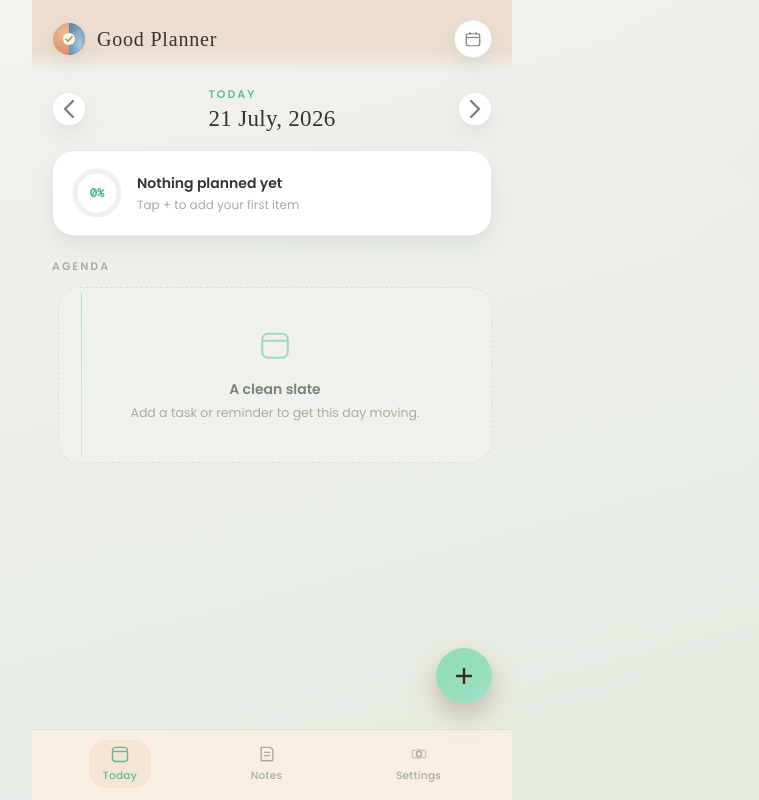
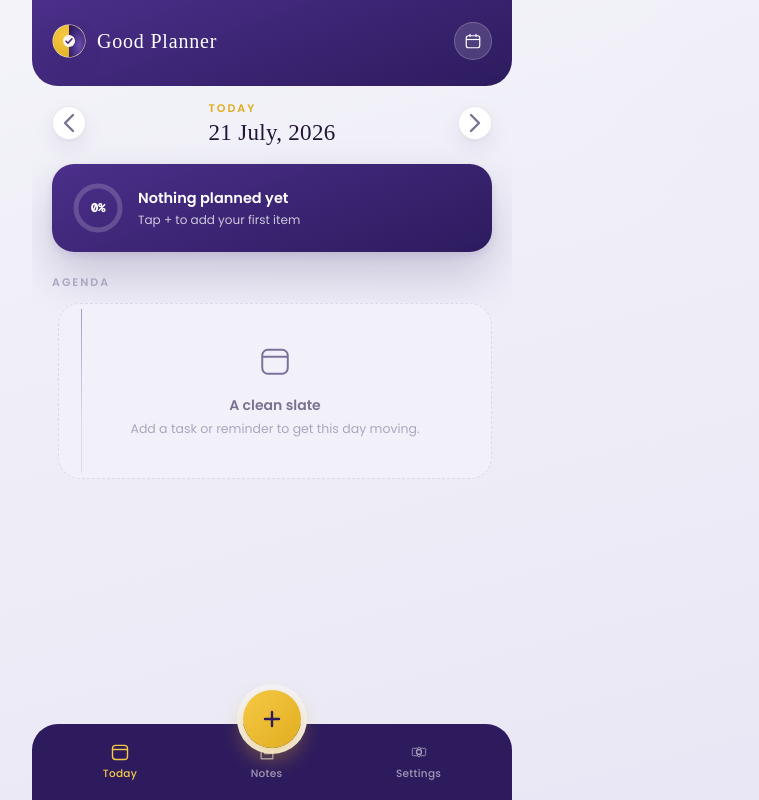
Before and after one commit to Hadimughal8/good-planner, a plain HTML site: page www/index.html in a window 1280 px wide. Shown: the whole page, without its empty margins (368-1127 px from the left). Drawn offline with nearby package versions, Linux system fonts and the light colour scheme; a web font is replaced by a local one.

Commit message:
Update index.html

```diff
--- a/www/index.html
+++ b/www/index.html
@@ -8,34 +8,36 @@
 <link href="https://fonts.googleapis.com/css2?family=Italiana&family=Cormorant+Garamond:ital,wght@0,500;0,600;1,500&family=Poppins:wght@400;500;600;700&family=DM+Mono:wght@400;500&display=swap" rel="stylesheet">
 <style>
   :root{
-    /* Default theme — mint styleguide palette */
-    --bg-1:#f2f4ef;
-    --bg-2:#eaeee7;
-    --bg-3:#e3e9df;
+    /* Default theme — purple & gold planner palette */
+    --bg-1:#f4f4fa;
+    --bg-2:#eeedf7;
+    --bg-3:#e8e6f4;
     --surface:#ffffff;
     --surface-raised:#ffffff;
-    --surface-inset:#eef2ea;
-    --surface-pressed:#e4e9de;
-    --border:rgba(60,70,55,0.10);
-    --border-soft:rgba(60,70,55,0.06);
-    --border-accent:rgba(126,209,171,0.6);
-    --accent-peach:#8fdcb8;
-    --accent-peach-deep:#5cbf94;
-    --accent-blue:#9de0c4;
-    --accent-blue-deep:#6bc9a0;
-    --accent-blush:#c9e8d8;
-    --text-hi:#33362f;
-    --text-mid:#7c8378;
-    --text-low:#a8ada2;
-    --success:#7fcf9e;
-    --warning:#e0c26a;
-    --danger:#e08a82;
-    --shadow-soft: 0 1px 2px rgba(60,80,60,0.05), 0 10px 22px rgba(60,80,60,0.08);
-    --shadow-deep: 0 3px 8px rgba(60,80,60,0.08), 0 24px 48px rgba(60,80,60,0.16);
+    --surface-inset:#f2f1f9;
+    --surface-pressed:#e9e7f4;
+    --border:rgba(45,27,94,0.10);
+    --border-soft:rgba(45,27,94,0.06);
+    --border-accent:rgba(75,47,138,0.45);
+    --accent-peach:#f6c945;
+    --accent-peach-deep:#e0ad1f;
+    --accent-blue:#4b2f8a;
+    --accent-blue-deep:#2d1b5e;
+    --accent-blush:#e8dcff;
+    --text-hi:#221638;
+    --text-mid:#7b7191;
+    --text-low:#aca5c0;
+    --success:#4caf7d;
+    --warning:#e0ad1f;
+    --danger:#e0615a;
+    --shadow-soft: 0 1px 2px rgba(45,27,94,0.05), 0 10px 22px rgba(45,27,94,0.08);
+    --shadow-deep: 0 3px 8px rgba(45,27,94,0.10), 0 24px 48px rgba(45,27,94,0.20);
     --radius-s:10px;
     --radius-m:16px;
     --radius-l:22px;
     --radius-full:999px;
+    --header-grad: linear-gradient(160deg, #4b2f8a 0%, #2d1b5e 100%);
+    --nav-bg: #2d1b5e;
   }
 
   /* Classic (original) warm theme — toggled on from Settings */
@@ -63,6 +65,8 @@
     --danger:#cf7b68;
     --shadow-soft: 0 1px 2px rgba(110,80,55,0.06), 0 10px 22px rgba(110,80,55,0.10);
     --shadow-deep: 0 3px 8px rgba(110,80,55,0.10), 0 24px 48px rgba(110,80,55,0.20);
+    --header-grad: linear-gradient(180deg, rgba(236,220,207,0.96) 70%, rgba(236,220,207,0));
+    --nav-bg: rgba(248,239,226,0.92);
   }
 
   *{box-sizing:border-box; -webkit-tap-highlight-color:transparent;}
@@ -175,7 +179,7 @@
     max-width:480px; margin:0 auto;
     min-height:100vh;
     position:relative;
-    padding-bottom:88px;
+    padding-bottom:100px;
     overflow-x:hidden;
   }
   #app.show{display:block; animation: fadeIn .5s ease both;}
@@ -183,9 +187,9 @@
 
   header.top{
     position:sticky; top:0; z-index:20;
-    padding:20px 20px 14px;
-    background:linear-gradient(180deg, rgba(236,220,207,0.96) 70%, rgba(236,220,207,0));
-    backdrop-filter:blur(6px);
+    padding:22px 20px 26px;
+    background:var(--header-grad);
+    border-radius:0 0 26px 26px;
   }
   .top-row{display:flex; align-items:center; justify-content:space-between;}
   .brand{display:flex; align-items:center; gap:11px;}
@@ -196,16 +200,17 @@
     flex-shrink:0;
   }
   .brand-mark svg{width:34px;height:34px;}
-  .brand-name{font-family:'Italiana',serif; font-weight:400; font-size:20px; letter-spacing:.8px;}
+  .brand-name{font-family:'Italiana',serif; font-weight:400; font-size:20px; letter-spacing:.8px; color:#fff;}
+  body.theme-old .brand-name{ color:var(--text-hi); }
   .icon-btn{
     width:38px; height:38px; border-radius:var(--radius-full);
-    background:var(--surface); border:1px solid var(--border);
+    background:rgba(255,255,255,0.14); border:1px solid rgba(255,255,255,0.2);
     display:flex; align-items:center; justify-content:center;
-    color:var(--text-mid); cursor:pointer;
+    color:#fff; cursor:pointer;
     transition:background .15s ease, transform .15s ease, color .15s ease;
-    box-shadow:var(--shadow-soft);
   }
-  .icon-btn:active{transform:scale(.94); background:var(--surface-pressed);}
+  body.theme-old .icon-btn{ background:var(--surface); border-color:var(--border); color:var(--text-mid); box-shadow:var(--shadow-soft); }
+  .icon-btn:active{transform:scale(.94);}
   .icon-btn svg{width:18px;height:18px;}
 
   main{padding:4px 20px 20px; max-width:100%;}
@@ -236,17 +241,21 @@
   /* ---------- Progress ring summary ---------- */
   .day-summary{
     display:flex; align-items:center; gap:14px;
-    background:var(--surface); border:1px solid var(--border);
-    border-radius:var(--radius-l); padding:16px 18px;
-    box-shadow:var(--shadow-soft);
+    background:var(--header-grad);
+    border-radius:var(--radius-l); padding:18px 20px;
+    box-shadow:var(--shadow-deep);
     margin-bottom:22px;
   }
+  body.theme-old .day-summary{ box-shadow:var(--shadow-soft); }
   .ring-wrap{position:relative; width:52px; height:52px; flex-shrink:0;}
   .ring-wrap svg{transform:rotate(-90deg);}
-  .ring-pct{position:absolute; inset:0; display:flex; align-items:center; justify-content:center; font-size:12px; font-weight:600; font-family:'DM Mono',monospace; color:var(--accent-peach-deep);}
+  .ring-pct{position:absolute; inset:0; display:flex; align-items:center; justify-content:center; font-size:12px; font-weight:700; font-family:'DM Mono',monospace; color:#fff;}
+  body.theme-old .ring-pct{ color:var(--accent-peach-deep); }
   .summary-text{min-width:0; flex:1;}
-  .summary-text .st-title{font-size:14px; font-weight:600; color:var(--text-hi); margin-bottom:2px;}
-  .summary-text .st-sub{font-size:12px; color:var(--text-low);}
+  .summary-text .st-title{font-size:14.5px; font-weight:600; color:#fff; margin-bottom:2px;}
+  .summary-text .st-sub{font-size:12px; color:rgba(255,255,255,0.75);}
+  body.theme-old .summary-text .st-title{ color:var(--text-hi); }
+  body.theme-old .summary-text .st-sub{ color:var(--text-low); }
 
   /* ---------- Timeline / Agenda ---------- */
   .section-label{
@@ -274,13 +283,16 @@
   .agenda-item.reminder .node{background:var(--accent-peach); border-color:var(--accent-peach); border-radius:3px; width:8px; height:8px; transform:rotate(45deg);}
 
   .item-card{
-    flex:1; min-width:0; background:var(--surface); border:1px solid var(--border);
+    flex:1; min-width:0; background:var(--surface);
+    border-left:4px solid var(--accent-peach);
     border-radius:var(--radius-m); padding:13px 14px;
     display:flex; align-items:flex-start; gap:11px;
     box-shadow:var(--shadow-soft);
     transition:transform .12s ease, border-color .15s ease;
     cursor:pointer;
   }
+  .agenda-item.reminder .item-card{ border-left-color:var(--accent-blue); }
+  .agenda-item.done .item-card{ border-left-color:var(--success); }
   .item-card:active{transform:scale(.985);}
   .agenda-item.done .item-card{opacity:.6;}
   .check{
@@ -317,16 +329,16 @@
 
   /* ---------- FAB ---------- */
   .fab{
-    position:fixed; right:calc(50% - 240px + 20px); bottom:96px; z-index:30;
-    width:56px; height:56px; border-radius:var(--radius-full);
-    background:linear-gradient(135deg, var(--accent-peach), var(--accent-blue));
+    position:fixed; left:50%; transform:translateX(-50%); bottom:52px; z-index:30;
+    width:58px; height:58px; border-radius:var(--radius-full);
+    background:linear-gradient(135deg, var(--accent-peach), var(--accent-peach-deep));
     display:flex; align-items:center; justify-content:center;
-    box-shadow:0 12px 26px rgba(180,130,95,0.35), var(--shadow-soft);
-    cursor:pointer; color:#3a2a20; border:none;
+    box-shadow:0 10px 22px rgba(224,173,31,0.45), 0 0 0 6px var(--bg-1);
+    cursor:pointer; color:var(--accent-blue-deep); border:none;
   }
-  .fab:active{transform:scale(.93);}
+  body.theme-old .fab{ background:linear-gradient(135deg, var(--accent-peach), var(--accent-blue)); color:#3a2a20; box-shadow:0 12px 26px rgba(180,130,95,0.35), var(--shadow-soft); }
+  .fab:active{transform:translateX(-50%) scale(.93);}
   .fab svg{width:24px;height:24px;}
-  @media (max-width:520px){ .fab{right:20px;} }
 
   /* ---------- Bottom nav ---------- */
   nav.bottom{
@@ -336,18 +348,21 @@
   .nav-inner{
     width:100%; max-width:480px;
     display:flex; justify-content:space-around; align-items:center;
-    padding:10px 14px calc(12px + env(safe-area-inset-bottom));
-    background:rgba(248,239,226,0.92); backdrop-filter:blur(10px);
-    border-top:1px solid var(--border);
+    padding:14px 14px calc(14px + env(safe-area-inset-bottom));
+    background:var(--nav-bg);
+    border-radius:26px 26px 0 0;
   }
+  body.theme-old .nav-inner{ backdrop-filter:blur(10px); border-top:1px solid var(--border); border-radius:0; }
   .nav-btn{
     display:flex; flex-direction:column; align-items:center; gap:4px;
-    color:var(--text-low); cursor:pointer; padding:4px 14px; border-radius:var(--radius-m);
+    color:rgba(255,255,255,0.55); cursor:pointer; padding:4px 14px; border-radius:var(--radius-m);
     transition:color .15s ease, background .15s ease;
   }
+  body.theme-old .nav-btn{ color:var(--text-low); }
   .nav-btn svg{width:20px;height:20px;}
   .nav-btn span{font-size:10.5px; letter-spacing:.3px; font-weight:500;}
-  .nav-btn.active{color:var(--accent-peach-deep); background:rgba(226,160,119,0.12);}
+  .nav-btn.active{color:var(--accent-peach);}
+  body.theme-old .nav-btn.active{color:var(--accent-peach-deep); background:rgba(226,160,119,0.12);}
 
   /* ---------- Notes ---------- */
   .note-card{
@@ -381,7 +396,8 @@
     border:none; cursor:pointer; border-radius:var(--radius-full);
     padding:11px 20px; font-size:13.5px; font-weight:600; letter-spacing:.2px;
   }
-  .btn-primary{background:linear-gradient(135deg, var(--accent-peach), var(--accent-blue)); color:#3a2a20; box-shadow:0 8px 18px rgba(180,130,95,0.3);}
+  .btn-primary{background:var(--accent-peach); color:var(--accent-blue-deep); box-shadow:0 8px 18px rgba(224,173,31,0.35); font-weight:700;}
+  body.theme-old .btn-primary{background:linear-gradient(135deg, var(--accent-peach), var(--accent-blue)); color:#3a2a20; box-shadow:0 8px 18px rgba(180,130,95,0.3); font-weight:600;}
   .btn-primary:active{transform:scale(.97);}
   .btn-ghost{background:var(--surface-inset); border:1px solid var(--border); color:var(--text-mid);}
   .btn-danger{background:transparent; border:1px solid rgba(207,123,104,0.4); color:var(--danger);}
@@ -455,19 +471,19 @@
     <svg viewBox="0 0 88 88" fill="none">
       <defs>
         <radialGradient id="peachGrad" cx="35%" cy="35%" r="75%">
-          <stop offset="0" stop-color="#f0bd97"/>
-          <stop offset="1" stop-color="#d3835a"/>
+          <stop offset="0" stop-color="#f6c945"/>
+          <stop offset="1" stop-color="#e0ad1f"/>
         </radialGradient>
         <radialGradient id="blueGrad" cx="65%" cy="65%" r="75%">
-          <stop offset="0" stop-color="#a9c7de"/>
-          <stop offset="1" stop-color="#5f89ac"/>
+          <stop offset="0" stop-color="#6a4bb0"/>
+          <stop offset="1" stop-color="#2d1b5e"/>
         </radialGradient>
       </defs>
       <circle cx="44" cy="44" r="43" fill="#fdf8ef" stroke="rgba(122,90,66,0.12)"/>
       <path d="M44 6a38 38 0 010 76 38 38 0 010-76z" fill="url(#peachGrad)" opacity="0.95"/>
       <path d="M44 6a38 38 0 010 76V6z" fill="url(#blueGrad)" opacity="0.95"/>
       <circle cx="44" cy="44" r="15" fill="#fdf8ef"/>
-      <path d="M37 44.5l4.8 4.8L52 39" stroke="#c98a63" stroke-width="3" stroke-linecap="round" stroke-linejoin="round"/>
+      <path d="M37 44.5l4.8 4.8L52 39" stroke="#4b2f8a" stroke-width="3" stroke-linecap="round" stroke-linejoin="round"/>
     </svg>
   </div>
   <div class="splash-word">Good Planner</div>
@@ -483,19 +499,19 @@
           <svg viewBox="0 0 34 34" fill="none">
             <defs>
               <radialGradient id="peachGrad2" cx="35%" cy="35%" r="75%">
-                <stop offset="0" stop-color="#f0bd97"/>
-                <stop offset="1" stop-color="#d3835a"/>
+                <stop offset="0" stop-color="#f6c945"/>
+                <stop offset="1" stop-color="#e0ad1f"/>
               </radialGradient>
               <radialGradient id="blueGrad2" cx="65%" cy="65%" r="75%">
-                <stop offset="0" stop-color="#a9c7de"/>
-                <stop offset="1" stop-color="#5f89ac"/>
+                <stop offset="0" stop-color="#6a4bb0"/>
+                <stop offset="1" stop-color="#2d1b5e"/>
               </radialGradient>
             </defs>
             <circle cx="17" cy="17" r="16.5" fill="#fdf8ef" stroke="rgba(122,90,66,0.12)"/>
             <path d="M17 1a16 16 0 010 32 16 16 0 010-32z" fill="url(#peachGrad2)"/>
             <path d="M17 1a16 16 0 010 32V1z" fill="url(#blueGrad2)"/>
             <circle cx="17" cy="17" r="6" fill="#fdf8ef"/>
-            <path d="M14 17.2l1.9 1.9 4-4.2" stroke="#c98a63" stroke-width="1.6" stroke-linecap="round" stroke-linejoin="round"/>
+            <path d="M14 17.2l1.9 1.9 4-4.2" stroke="#4b2f8a" stroke-width="1.6" stroke-linecap="round" stroke-linejoin="round"/>
           </svg>
         </div>
         <div class="brand-name">Good Planner</div>
@@ -521,9 +537,9 @@
       <div class="day-summary">
         <div class="ring-wrap">
           <svg width="52" height="52" viewBox="0 0 52 52">
-            <circle cx="26" cy="26" r="22" fill="none" stroke="var(--surface-inset)" stroke-width="5"/>
+            <circle cx="26" cy="26" r="22" fill="none" stroke="rgba(255,255,255,0.18)" stroke-width="5"/>
             <circle id="ringProgress" cx="26" cy="26" r="22" fill="none" stroke="url(#ringGrad)" stroke-width="5" stroke-linecap="round" stroke-dasharray="138.2" stroke-dashoffset="138.2"/>
-            <defs><linearGradient id="ringGrad" x1="0" y1="0" x2="1" y2="1"><stop offset="0" stop-color="#e2a077"/><stop offset="1" stop-color="#82a9c9"/></linearGradient></defs>
+            <defs><linearGradient id="ringGrad" x1="0" y1="0" x2="1" y2="1"><stop offset="0" stop-color="#f6c945"/><stop offset="1" stop-color="#e0ad1f"/></linearGradient></defs>
           </svg>
           <div class="ring-pct" id="ringPct">0%</div>
         </div>
@@ -552,7 +568,7 @@
         <div class="theme-row">
           <div class="theme-row-text">
             <div class="theme-row-title">Classic warm theme</div>
-            <div class="theme-row-sub">Off = new mint theme · On = original peach &amp; blue theme</div>
+            <div class="theme-row-sub">Off = new purple &amp; gold theme · On = original peach &amp; blue theme</div>
           </div>
           <div class="switch" id="themeSwitch"><div class="knob"></div></div>
         </div>
@@ -1029,7 +1045,7 @@
     const isOld = !document.body.classList.contains('theme-old');
     applyTheme(isOld);
     storSet('theme', isOld ? 'old' : 'new');
-    showToast(isOld ? 'Classic theme on' : 'Mint theme on');
+    showToast(isOld ? 'Classic theme on' : 'Purple theme on');
   });
 
   // ---------- settings ----------
```
